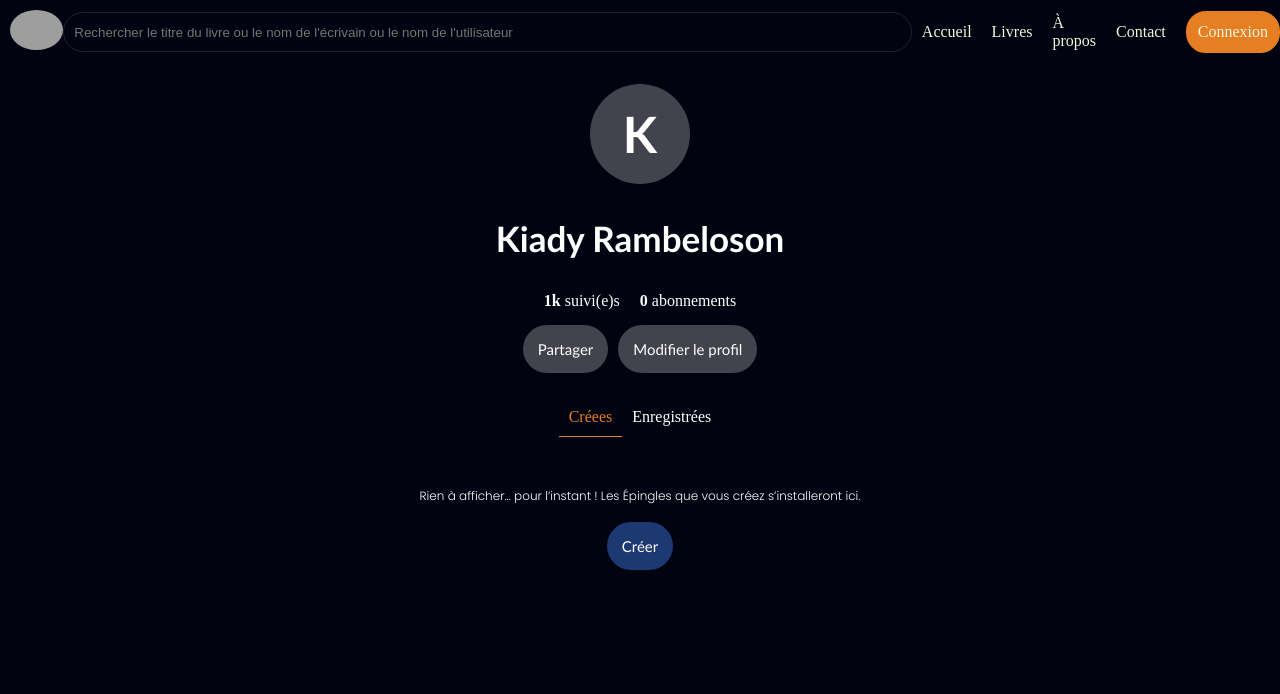
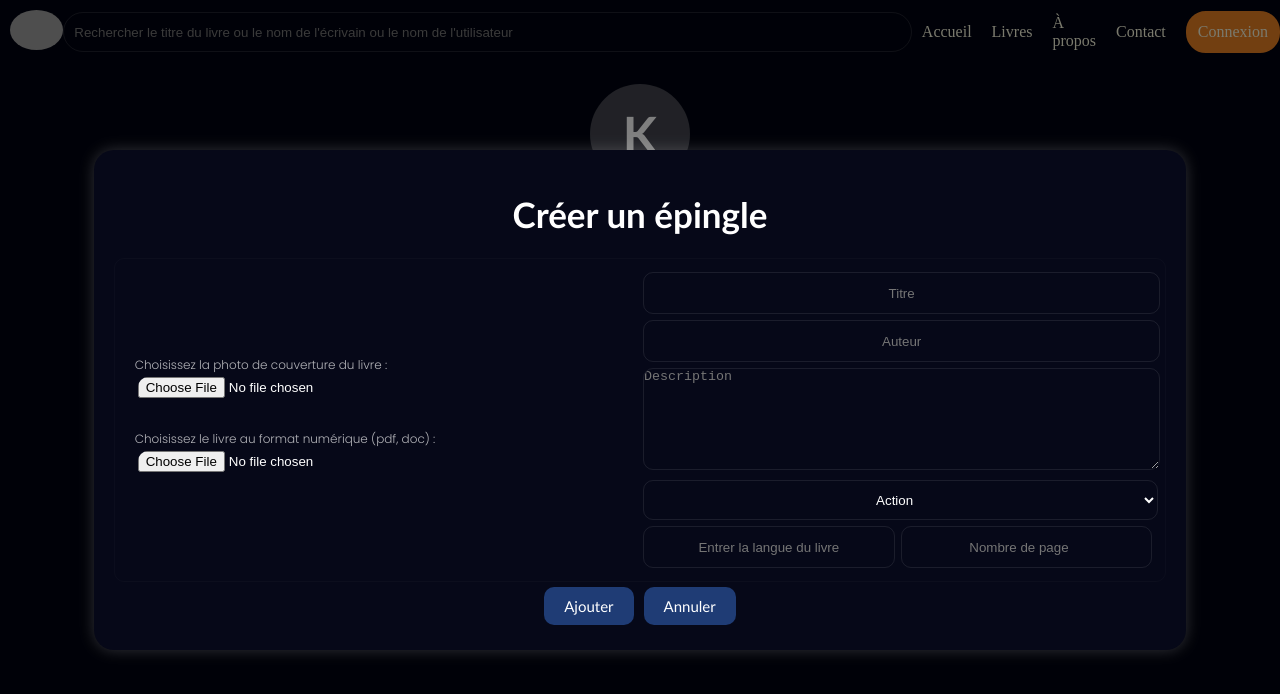
Before and after one commit to KiadyNirina/Bookly, a Vue app in the folder Frontend/: page /profil/create in a window 1280 px wide. Both pictures are taken after a click on the button "Créer". Shown: the top 694 px of the page. Built offline with nearby package versions, Linux system fonts and the light colour scheme; grey boxes are pictures that could not be loaded.

Commit message:
some design modif

```diff
--- /dev/null
+++ b/Frontend/src/components/UserLogged/Book/createBook.vue
@@ -0,0 +1,158 @@
+<script>
+export default {
+  props: {
+    message: {
+      type: String,
+      required: true,
+    },
+    visible: {
+      type: Boolean,
+      default: false,
+    },
+  },
+  methods: {
+    closePopup() {
+      this.$emit('close'); // Émet un événement pour fermer le popup
+    },
+  },
+};
+</script>
+
+<template>
+    <div v-if="visible" class="popup-overlay">
+      <div class="popup-content">
+        <h1>Créer un épingle</h1>
+        <form method="post">
+          <div class="form">
+            <div class="file">
+              <div class="file1">
+                <label for="">Choisissez la photo de couverture du livre :</label>
+                <input type="file" name="" id="">
+              </div>
+              <div class="file1">
+                <label for="">Choisissez le livre au format numérique (pdf, doc) :</label>
+                <input type="file" name="" id="">
+              </div>
+            </div>
+            <div class="input">
+              <input type="text" name="" id="" placeholder="Titre">
+              <input type="text" placeholder="Auteur">
+              <textarea name="" id="" placeholder="Description"></textarea>
+              <select name="" id="">
+                <option value="" disabled>Selectionnez le genre</option>
+                <option value="">Action</option>
+                <option value="">Romance</option>
+                <option value="">Comédie</option>
+                <option value="">Fiction</option>
+                <option value="">Autre</option>
+              </select>
+              <div class="nbr">
+                <input type="text" placeholder="Entrer la langue du livre">
+                <input type="number" name="" id="" placeholder="Nombre de page">
+              </div>
+            </div>
+          </div>
+          <div class="button">
+            <button @click="closePopup">Ajouter</button>
+            <button @click="closePopup">Annuler</button>
+          </div>
+        </form>
+      </div>
+    </div>
+ </template>
+
+<style scoped>
+.popup-overlay {
+  position: fixed;
+  top: 0;
+  left: 0;
+  width: 100%;
+  height: 100%;
+  background: rgba(0, 0, 0, 0.5);
+  display: flex;
+  justify-content: center;
+  align-items: center;
+  z-index: 1000;
+}
+
+.popup-content {
+  background: #060818;
+  padding: 20px;
+  border-radius: 20px;
+  text-align: center;
+  box-shadow: 0 0px 15px rgba(255, 255, 255, 0.192);
+  color: white;
+}
+
+.form{
+  display: flex;
+  border: 1px solid rgba(255, 255, 255, 0.022);
+  padding: 10px;
+  border-radius: 10px;
+  align-items: center;
+}
+
+.form .file .file1 input{
+  border-radius: 10px;
+  display: block;
+  width: 100%;
+  height: 30px;
+  margin: 3px;
+  color: white;
+}
+
+.form .file .file1 input:hover{
+  cursor: pointer;
+  border: 1px solid rgba(255, 255, 255, 0.155);
+}
+
+.form .file .file1 {
+  text-align: start;
+  padding: 10px;
+  font-family: 'Poppins';
+  font-size: 12px;
+  color: rgba(255, 255, 255, 0.696);
+}
+
+.form .input , .form .file{
+  width: 50%;
+}
+
+.form .input input, .form .input select, .form .input textarea {
+  width: 100%;
+  padding: 0px;
+  height: 40px;
+  margin: 3px;
+  border: 1px solid rgba(255, 255, 255, 0.085);
+  border-radius: 10px;
+  background-color: transparent;
+  color: white;
+  text-align: center;
+}
+
+.form .input textarea{
+  height: 100px;
+  text-align: start;
+}
+
+.form .input .nbr{
+  display: flex;
+}
+
+.form .input option {
+  color: black;
+}
+
+button {
+  background: #4388ff67;
+  color: white;
+  border: none;
+  padding: 10px 20px;
+  border-radius: 10px;
+  cursor: pointer;
+}
+
+button:hover {
+  background: #274e9167;
+}
+</style>
--- a/Frontend/src/components/UserLogged/Create.vue
+++ b/Frontend/src/components/UserLogged/Create.vue
@@ -1,8 +1,20 @@
 <script>
+import CreateBook from './Book/createBook.vue';
+import Swal from 'sweetalert2';
+
 export default {
+    components: { CreateBook },
+    data() {
+        return {
+            popupVisible: false, // Contrôle la visibilité du popup
+        };
+    },
     methods: {
         isActive(route) {
             return this.$route.path === route;
+        },
+        create() {
+            this.popupVisible = true; // Affiche le popup
         },
     },
 };
@@ -28,9 +40,15 @@ export default {
             <div class="profil-content">
                 <p>Rien à afficher… pour l’instant ! Les Épingles que vous créez s’installeront ici.</p>
                 <div class="button">
-                    <button id="buttonProfil">Créer</button>
+                    <button id="buttonProfil" @click="create()">Créer</button>
                 </div>
             </div>
+
+            <CreateBook
+                            :message="'Merci pour votre note de étoiles!'"
+                            :visible="popupVisible"
+                            @close="popupVisible = false"
+                        />
     </div>
 
 </template>
```
Also changed, not shown: Frontend/public/icons/photo.png (added).
